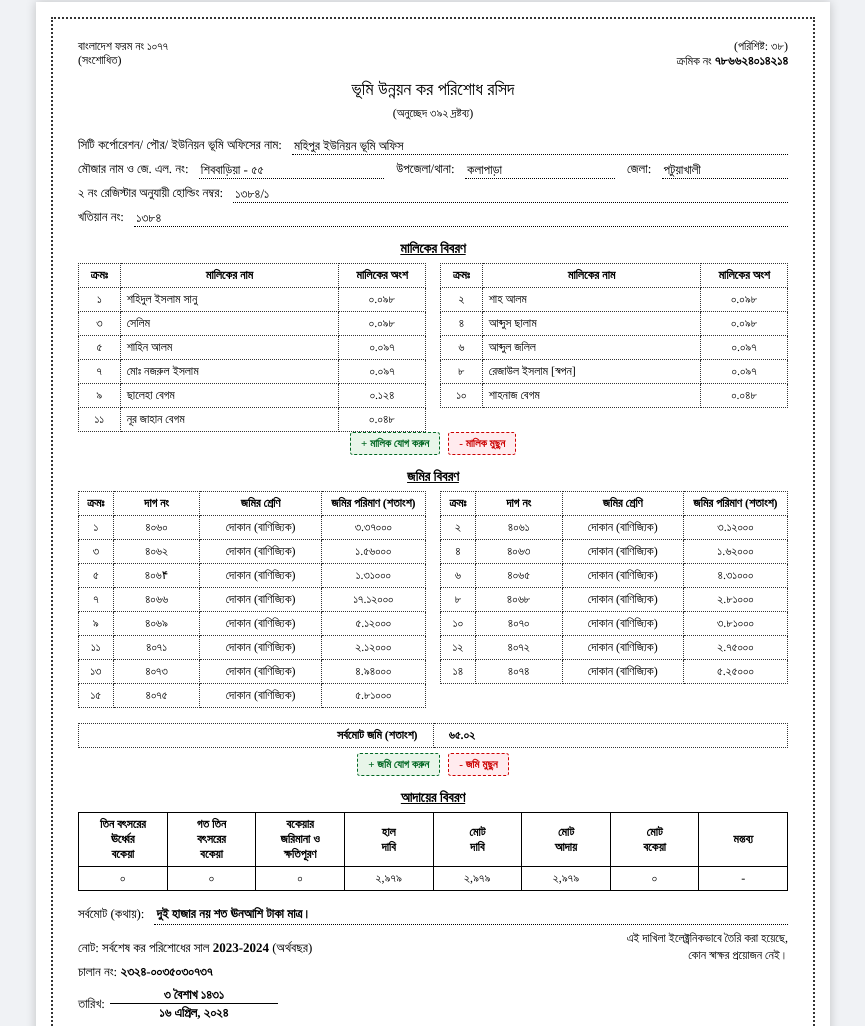
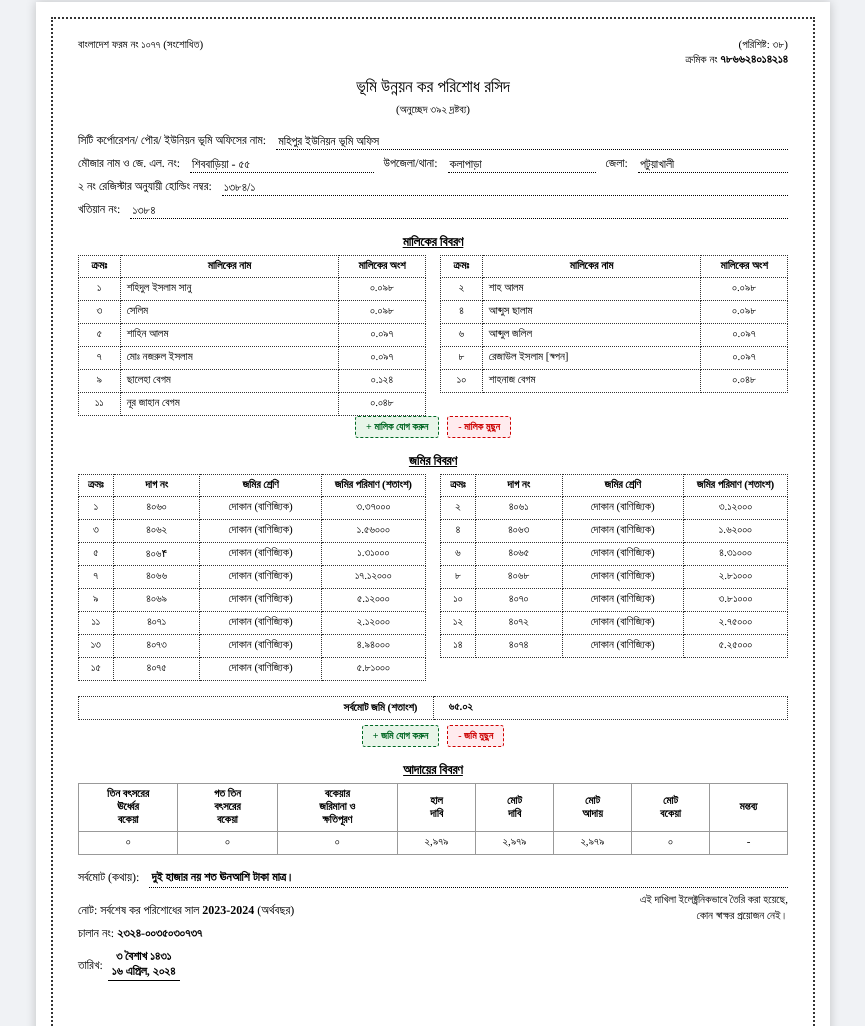
Before and after one commit to abir19410-ctrl/ldtax-app, a website: page public/file-maker.html in a window 1280 px wide. Shown: the part 80-1106 px from the top of the page, without its empty margins (207-1072 px from the left). Drawn offline with nearby package versions, Linux system fonts and the light colour scheme; a web font is replaced by a local one.

Commit message:
Update file-maker.html

```diff
--- a/public/file-maker.html
+++ b/public/file-maker.html
@@ -9,10 +9,11 @@
     <script src="https://cdnjs.cloudflare.com/ajax/libs/jspdf/2.5.1/jspdf.umd.min.js"></script>
 
     <style>
+        /* ফন্ট সাইজ ১ পয়েন্ট কমানো হয়েছে (12px এবং 11px) */
         body { font-family: 'Tiro Bangla', serif; background-color: #f0f2f5; margin: 0; padding: 20px; text-rendering: geometricPrecision; }
         .no-print { text-align: center; margin-bottom: 20px; }
-        .no-print a { text-decoration: none; color: #006622; font-weight: bold; font-size: 16px; margin-right: 20px;}
-        .generate-btn { background-color: #006622; color: white; padding: 12px 25px; border: none; border-radius: 5px; font-size: 16px; cursor: pointer; font-weight: bold; }
+        .no-print a { text-decoration: none; color: #006622; font-weight: bold; font-size: 15px; margin-right: 20px;}
+        .generate-btn { background-color: #006622; color: white; padding: 12px 25px; border: none; border-radius: 5px; font-size: 15px; cursor: pointer; font-weight: bold; }
         .generate-btn:hover { background-color: #004d1a; }
         .loading { display: none; color: #ff0000; font-weight: bold; margin-top: 10px; }
 
@@ -40,62 +41,64 @@
 
         .content-wrapper { flex-grow: 1; }
 
-        .dotted-field { border: none; border-bottom: 1.2px dotted #000; outline: none; padding: 0 6px; margin-left: 2px; display: inline-block; font-family: inherit; font-size: 13px; white-space: nowrap;}
-        .plain-editable { outline: none; display: inline-block; min-width: 30px; font-family: inherit; font-size: 13px; }
-        .table-edit { outline: none; border: none; display: block; width: 100%; min-height: 14px; font-family: inherit; background: transparent; font-size: 12px;}
+        .dotted-field { border: none; border-bottom: 1px dotted #000; outline: none; padding: 0 4px; margin-left: 2px; display: inline-block; font-family: inherit; font-size: 12px; white-space: nowrap;}
+        .plain-editable { outline: none; display: inline-block; min-width: 30px; font-family: inherit; font-size: 12px; }
+        .table-edit { outline: none; border: none; display: block; width: 100%; min-height: 14px; font-family: inherit; background: transparent; font-size: 11px;}
 
         .dotted-field:focus, .plain-editable:focus, .table-edit:focus { background-color: #e8f5e9; }
 
-        .header-top { display: flex; justify-content: space-between; font-size: 12px; line-height: 1.2; margin-bottom: 5px;}
-        .header-title { text-align: center; font-weight: normal; font-size: 18px; margin: 10px 0 15px 0; line-height: 1.2; }
+        .header-top { display: flex; justify-content: space-between; font-size: 11px; line-height: 1.2; margin-bottom: 5px;}
+        .header-title { text-align: center; font-weight: normal; font-size: 17px; margin: 10px 0 15px 0; line-height: 1.2; }
 
-        .basic-info { font-size: 13px; margin-bottom: 15px; }
+        /* ওভারল্যাপিং ঠিক করতে flexbox আপডেট করা হয়েছে */
+        .basic-info { font-size: 12px; margin-bottom: 15px; }
         .info-row { display: flex; align-items: flex-end; margin-bottom: 6px; width: 100%; }
         .flex-grow { flex-grow: 1; }
         .label-text { white-space: nowrap; margin-right: 5px; padding-bottom: 2px; }
-        .margin-left { margin-left: 12px; }
-        .text-left { text-align: left; padding-left: 2px; }
+        .margin-left { margin-left: 10px; }
+        .text-left { text-align: left; padding-left: 2px; overflow: hidden; text-overflow: ellipsis; } /* লেখার জায়গা নির্দিষ্ট করা হয়েছে */
 
-        .section-title { text-align: center; font-weight: bold; font-size: 14px; margin: 15px 0 5px 0; text-decoration: underline; }
+        .section-title { text-align: center; font-weight: bold; font-size: 13px; margin: 15px 0 5px 0; text-decoration: underline; }
 
         .dynamic-table-container { display: flex; gap: 10px; justify-content: space-between; align-items: flex-start; margin-bottom: 0px;}
-        .dotted-table { border-collapse: collapse; text-align: center; font-size: 12px; }
+        .dotted-table { border-collapse: collapse; text-align: center; font-size: 11px; }
         .dotted-table th, .dotted-table td { border: 1.5px dotted #333; padding: 4px; }
         .dotted-table th { font-weight: bold; padding: 4px 2px; }
 
         .table-spacer { height: 15px; width: 100%; display: block; clear: both; }
 
-        .solid-table { width: 100%; border-collapse: collapse; text-align: center; font-size: 12px; margin-bottom: 15px; table-layout: fixed; }
-        .solid-table th, .solid-table td { border: 1px solid #000; padding: 4px; background-color: white; }
+        /* আদায়ের বিবরণ টেবিলের বর্ডার হালকা করা হয়েছে */
+        .solid-table { width: 100%; border-collapse: collapse; text-align: center; font-size: 11px; margin-bottom: 15px; table-layout: fixed; }
+        .solid-table th, .solid-table td { border: 1px solid #999; padding: 4px; background-color: white; } /* বর্ডার কালার #999 করা হয়েছে */
         .solid-table th { font-weight: bold; padding: 4px 2px;}
 
         .btn-group { text-align: center; margin-bottom: 10px; display: flex; justify-content: center; gap: 8px; }
-        .btn-group button { background: #e8f5e9; border: 1px dashed #006622; color: #006622; padding: 4px 10px; cursor: pointer; font-size: 11px; border-radius: 3px; font-weight: bold; font-family: inherit;}
+        .btn-group button { background: #e8f5e9; border: 1px dashed #006622; color: #006622; padding: 4px 10px; cursor: pointer; font-size: 10px; border-radius: 3px; font-weight: bold; font-family: inherit;}
         .btn-group .remove-btn { color: #cc0000; border-color: #cc0000; background: #ffebee; }
 
-        .total-words { display: flex; align-items: baseline; width: 100%; margin-bottom: 15px; font-size: 13px; }
-        .total-words .line { flex-grow: 1; border-bottom: 1.5px dotted #000; outline: none; font-weight: bold; padding-bottom: 2px; margin-left: 5px;}
+        .total-words { display: flex; align-items: baseline; width: 100%; margin-bottom: 15px; font-size: 12px; }
+        .total-words .line { flex-grow: 1; border-bottom: 1px dotted #000; outline: none; font-weight: bold; padding-bottom: 2px; margin-left: 5px;}
 
-        .footer-note { font-size: 13px; margin-bottom: 8px; white-space: nowrap; }
-        .footer-text { font-size: 13px; font-weight: bold; }
+        .footer-note { font-size: 12px; margin-bottom: 8px; white-space: nowrap; }
+        .footer-text { font-size: 12px; font-weight: bold; }
         .qr-box { width: 80px; height: 80px; margin: 0; }
-        .signature-text { line-height: 1.5; font-size: 12px; white-space: nowrap; }
+        .signature-text { line-height: 1.5; font-size: 11px; white-space: nowrap; }
 
         .printing .btn-group { display: none !important; }
         .printing .dotted-field, .printing .plain-editable, .printing .table-edit, .printing .line { background-color: transparent !important; }
 
         .printing .paper-container { min-height: 1123px !important; padding: 15px !important; }
-        .printing .header-title { font-size: 16px !important; margin: 5px 0 10px 0 !important; }
-        .printing .basic-info { font-size: 12px !important; margin-bottom: 10px !important; }
-        .printing .section-title { font-size: 13px !important; margin: 10px 0 5px 0 !important; }
+        .printing .header-title { font-size: 15px !important; margin: 5px 0 10px 0 !important; }
+        .printing .basic-info { font-size: 11px !important; margin-bottom: 10px !important; }
+        .printing .section-title { font-size: 12px !important; margin: 10px 0 5px 0 !important; }
 
-        .printing .dotted-table, .printing .solid-table { font-size: 10px !important; margin-bottom: 0px !important; }
+        .printing .dotted-table, .printing .solid-table { font-size: 9px !important; margin-bottom: 0px !important; }
         .printing .table-spacer { height: 20px !important; }
         .printing table.dotted-table.total-table { margin-top: 25px !important; margin-bottom: 15px !important; }
-        .printing .total-words { font-size: 12px !important; margin-bottom: 15px !important; }
-        .printing .footer-note { font-size: 12px !important; margin-bottom: 6px !important; }
-        .printing .footer-text { font-size: 12px !important; }
-        .printing .signature-text { font-size: 11px !important; }
+        .printing .total-words { font-size: 11px !important; margin-bottom: 15px !important; }
+        .printing .footer-note { font-size: 11px !important; margin-bottom: 6px !important; }
+        .printing .footer-text { font-size: 11px !important; }
+        .printing .signature-text { font-size: 10px !important; }
         .printing .qr-box { width: 75px !important; height: 75px !important; }
     </style>
 </head>
@@ -112,19 +115,22 @@
         <div class="dotted-wrapper">
             <div class="content-wrapper">
                 <div class="header-top">
-                    <div>বাংলাদেশ ফরম নং ১০৭৭<br>(সংশোধিত)</div>
-                    <div style="text-align: right;">(পরিশিষ্ট: ৩৮)<br>ক্রমিক নং <span contenteditable="true" spellcheck="false" class="plain-editable" style="font-weight:bold;">৭৮৬৬২৪০১৪২১৪</span></div>
+                    <!-- ১. ফরম নম্বর এক লাইনে আনা হয়েছে -->
+                    <div style="white-space: nowrap;">বাংলাদেশ ফরম নং ১০৭৭ (সংশোধিত)</div>
+                    <!-- ২. ক্রমিক নং এক লাইনে আনা হয়েছে -->
+                    <div style="text-align: right; white-space: nowrap;">(পরিশিষ্ট: ৩৮)<br>ক্রমিক নং <span contenteditable="true" spellcheck="false" class="plain-editable" style="font-weight:bold;">৭৮৬৬২৪০১৪২১৪</span></div>
                 </div>
 
                 <div class="header-title">
                     ভূমি উন্নয়ন কর পরিশোধ রসিদ<br>
-                    <span style="font-size: 12px; font-weight: normal;">(অনুচ্ছেদ ৩৯২ দ্রষ্টব্য)</span>
+                    <span style="font-size: 11px; font-weight: normal;">(অনুচ্ছেদ ৩৯২ দ্রষ্টব্য)</span>
                 </div>
 
                 <div class="basic-info">
-                    <div class="info-row">
+                    <!-- ৩. ওভারল্যাপিং ঠিক করা হয়েছে -->
+                    <div class="info-row" style="display: flex;">
                         <span class="label-text">সিটি কর্পোরেশন/ পৌর/ ইউনিয়ন ভূমি অফিসের নাম:&nbsp;</span>
-                        <span contenteditable="true" spellcheck="false" class="dotted-field flex-grow text-left">মহিপুর ইউনিয়ন ভূমি অফিস</span>
+                        <span contenteditable="true" spellcheck="false" class="dotted-field text-left" style="flex: 1;">মহিপুর ইউনিয়ন ভূমি অফিস</span>
                     </div>
                     <div class="info-row">
                         <span class="label-text">মৌজার নাম ও জে. এল. নং:&nbsp;</span>
@@ -134,9 +140,10 @@
                         <span class="label-text margin-left">জেলা:&nbsp;</span>
                         <span contenteditable="true" spellcheck="false" class="dotted-field flex-grow text-left">পটুয়াখালী</span>
                     </div>
-                    <div class="info-row">
+                    <!-- ৩. হোল্ডিং নম্বর ওভারল্যাপিং ঠিক করা হয়েছে -->
+                    <div class="info-row" style="display: flex;">
                         <span class="label-text">২ নং রেজিস্টার অনুযায়ী হোল্ডিং নম্বর:&nbsp;</span>
-                        <span contenteditable="true" spellcheck="false" class="dotted-field flex-grow text-left">১৩৮৪/১</span>
+                        <span contenteditable="true" spellcheck="false" class="dotted-field text-left" style="flex: 1;">১৩৮৪/১</span>
                     </div>
                     <div class="info-row">
                         <span class="label-text">খতিয়ান নং:&nbsp;</span>
@@ -192,7 +199,18 @@
                 </div>
 
                 <div class="section-title">আদায়ের বিবরণ</div>
+                <!-- ৪. আদায়ের বিবরণ টেবিলের কলাম সাইজ আপডেট করা হয়েছে (প্রথম ৩টি বড়, পরেরগুলো ছোট) -->
                 <table class="solid-table">
+                    <colgroup>
+                        <col style="width: 14%;">
+                        <col style="width: 14%;">
+                        <col style="width: 17%;">
+                        <col style="width: 11%;">
+                        <col style="width: 11%;">
+                        <col style="width: 11%;">
+                        <col style="width: 11%;">
+                        <col style="width: 11%;">
+                    </colgroup>
                     <thead>
                         <tr>
                             <th>তিন বৎসরের<br>ঊর্ধ্বের<br>বকেয়া</th>
@@ -230,9 +248,10 @@
                         <div class="footer-note">চালান নং: <span contenteditable="true" spellcheck="false" class="plain-editable footer-text">২৩২৪-০০৩৫০৩০৭৩৭</span></div>
                         <div style="display: flex; align-items: center; gap: 5px; margin-top: 8px;">
                             <span class="footer-text" style="font-weight: normal;">তারিখ:</span>
-                            <div style="display: flex; flex-direction: column; text-align: center; width: 160px;">
-                                <span contenteditable="true" spellcheck="false" class="plain-editable footer-text" style="width: 100%; white-space: nowrap; border-bottom: 1.2px solid #000; padding: 0 4px 1px 4px; line-height: 1.1;">৩ বৈশাখ ১৪৩১</span>
-                                <span contenteditable="true" spellcheck="false" class="plain-editable footer-text" style="width: 100%; white-space: nowrap; padding: 2px 4px 0 4px; line-height: 1.1;">১৬ এপ্রিল, ২০২৪</span>
+                            <!-- ৫. তারিখের দাগ ছোট করা হয়েছে (শুধু লেখার নিচে) -->
+                            <div style="display: inline-flex; flex-direction: column; text-align: center; border-bottom: 1px solid #000; padding-bottom: 2px;">
+                                <span contenteditable="true" spellcheck="false" class="plain-editable footer-text" style="padding: 0 4px; line-height: 1.2;">৩ বৈশাখ ১৪৩১</span>
+                                <span contenteditable="true" spellcheck="false" class="plain-editable footer-text" style="padding: 0 4px; line-height: 1.2;">১৬ এপ্রিল, ২০২৪</span>
                             </div>
                         </div>
                     </div>
@@ -240,7 +259,7 @@
                         <div id="qr-container" class="qr-box"></div>
                     </div>
                     <div class="footer-right" style="position: absolute; right: 0; top: -10px; text-align: right;">
-                        <div class="signature-text" style="line-height: 1.4; font-size: 12px; white-space: nowrap;">
+                        <div class="signature-text" style="line-height: 1.4; font-size: 11px; white-space: nowrap;">
                             এই দাখিলা ইলেক্ট্রনিকভাবে তৈরি করা হয়েছে,<br>কোন স্বাক্ষর প্রয়োজন নেই।
                         </div>
                     </div>
@@ -248,7 +267,7 @@
             </div>
 
             <div style="border-top: 1.5px dotted #333; margin-top: 25px; padding-top: 5px; position: relative;">
-                <div style="position: absolute; right: 0; top: 3px; font-size: 12px; font-weight: bold;">1/1</div>
+                <div style="position: absolute; right: 0; top: 3px; font-size: 11px; font-weight: bold;">1/1</div>
             </div>
         </div>
     </div>
```
